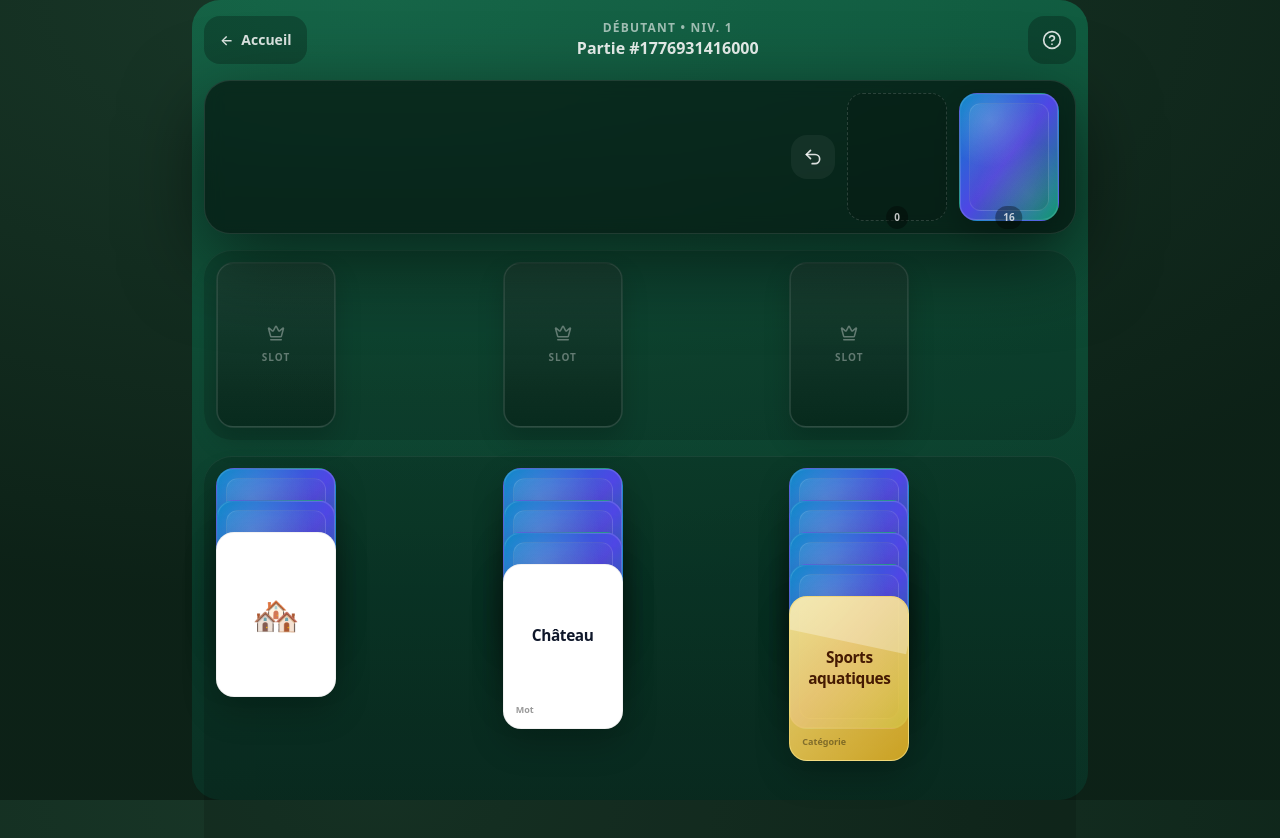
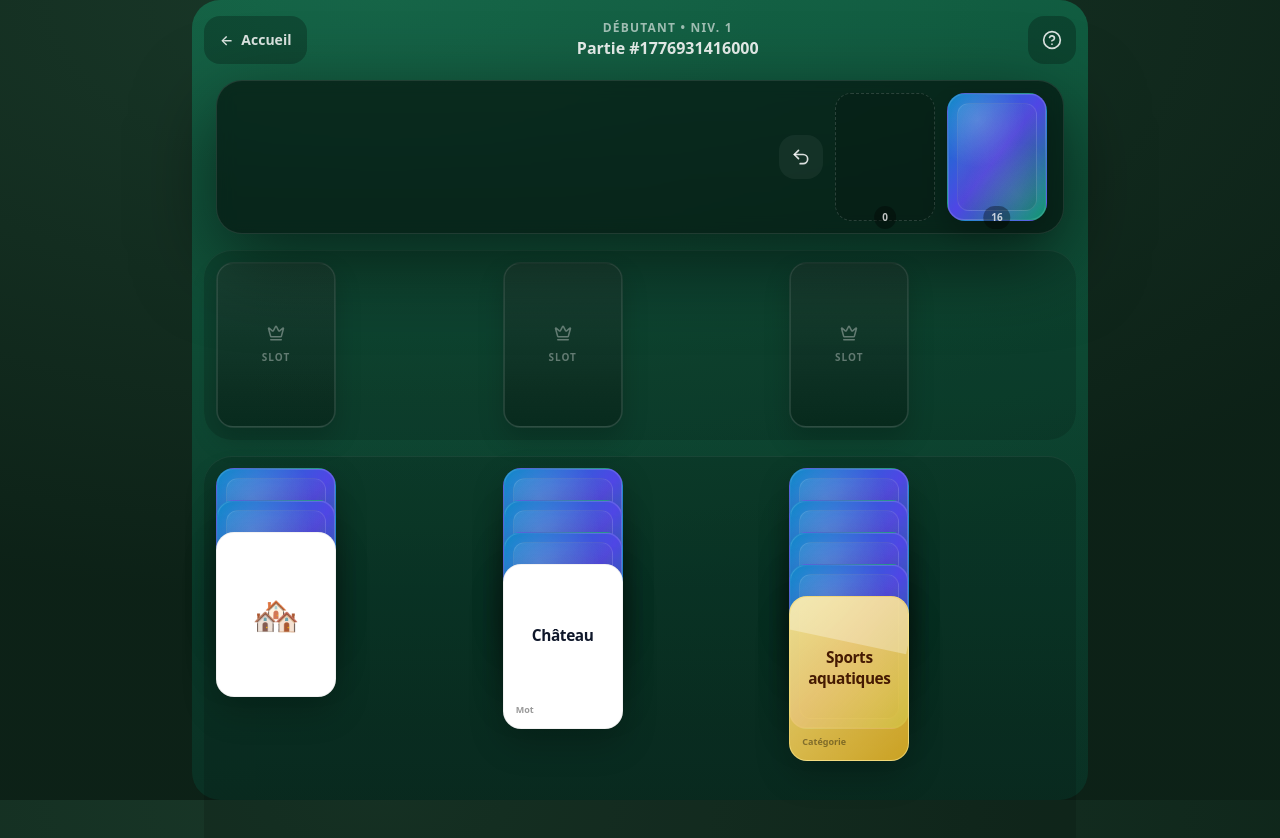
Before and after one commit to ThomasBerthaud/solimots, a React (Vite) app: page /game in a window 1280 px wide. Shown: the top 838 px of the page. Built offline with nearby package versions, Linux system fonts and the light colour scheme.

Commit message:
Add horizontal padding to dock container for better edge spacing
Co-authored-by: ThomasBerthaud <11942601+ThomasBerthaud@users.noreply.github.com>

```diff
--- a/src/components/dock/ThumbDock.tsx
+++ b/src/components/dock/ThumbDock.tsx
@@ -77,7 +77,7 @@ export function ThumbDock({
 
   return (
     <div className="pointer-events-none relative z-40">
-      <div className="mx-auto w-full max-w-screen-sm lg:max-w-4xl">
+      <div className="mx-auto w-full max-w-screen-sm px-3 lg:max-w-4xl">
         <div className="relative">
           <AnimatePresence>
             {toast ? (
```
